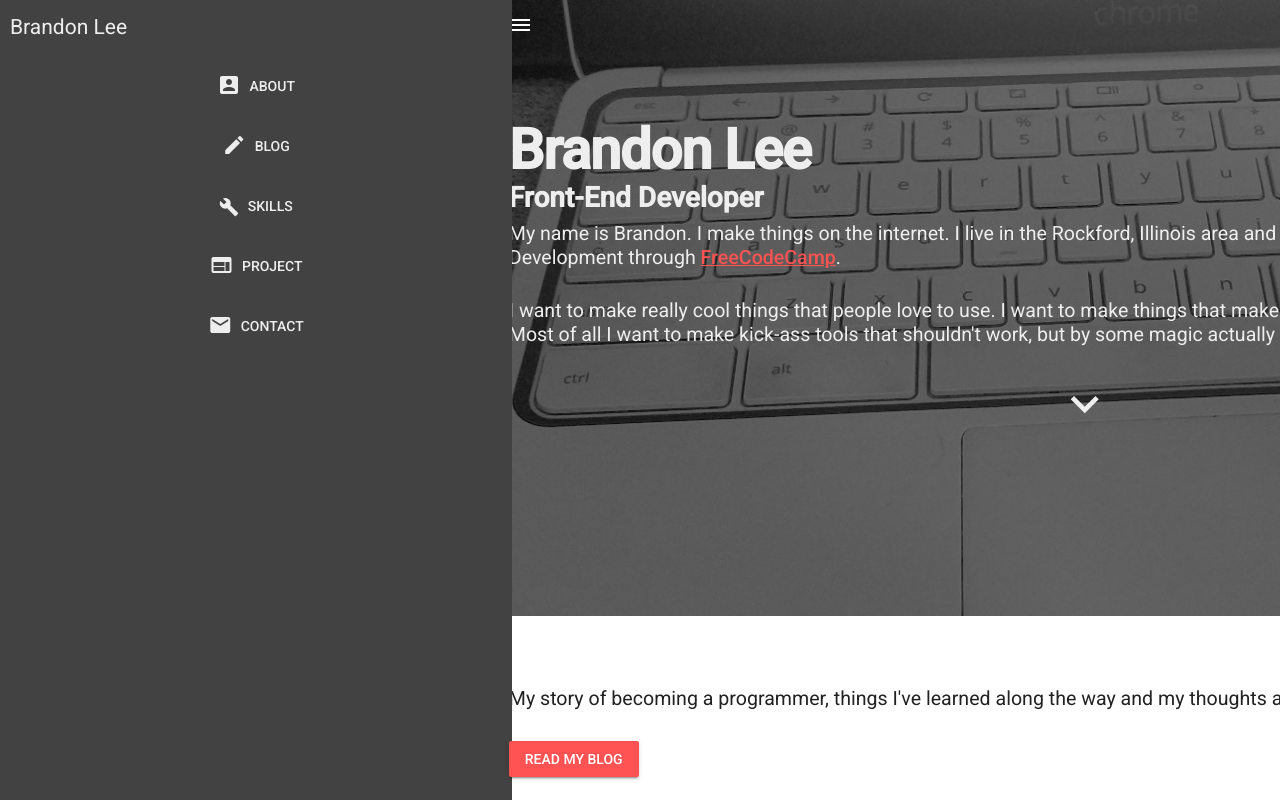
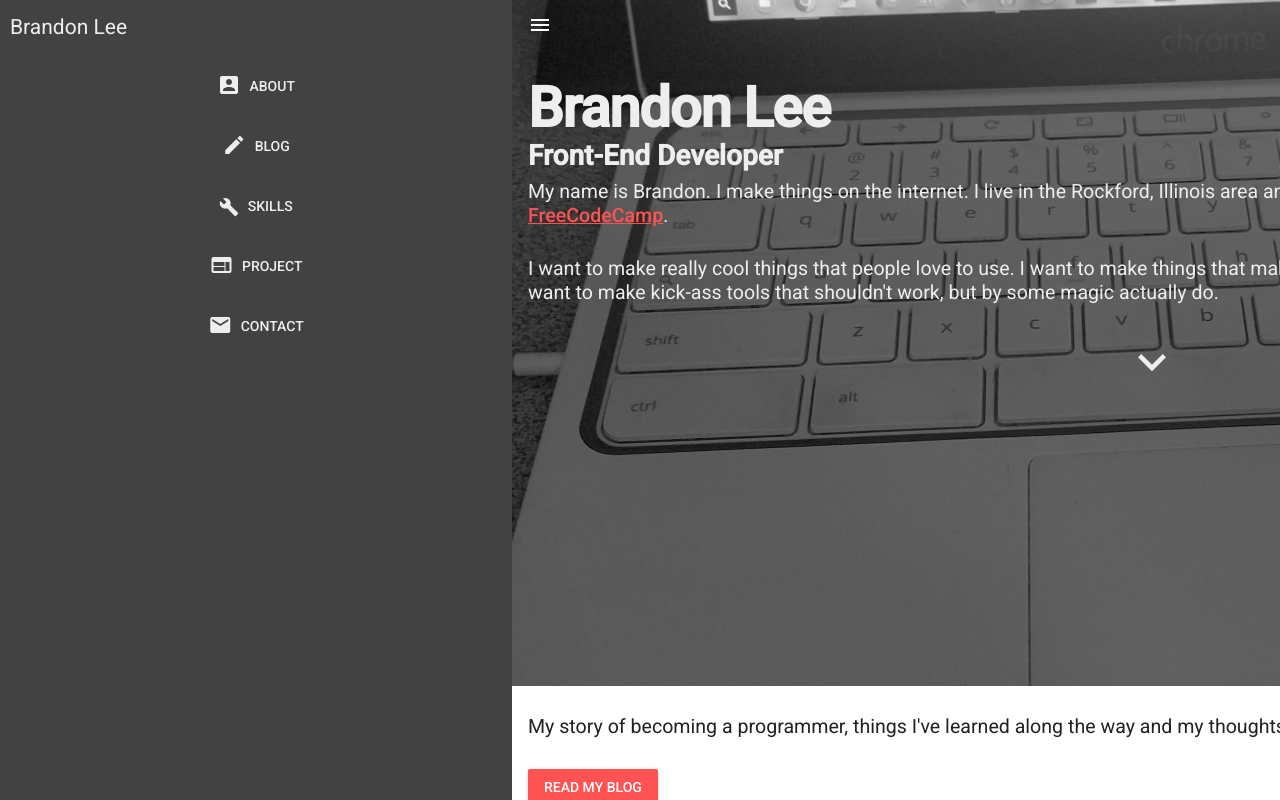
Before and after one commit to brandonlee781/branlee.me-homepage, a plain HTML site: page index.html in a window 1280 px wide. Both pictures are taken after a click on the icon "menu". Shown: the top 800 px of the page. Drawn offline with nearby package versions, Linux system fonts and the light colour scheme.

Commit message:
changed menu animation from mostly css to mostly jquery

```diff
--- a/css/style.scss
+++ b/css/style.scss
@@ -1,32 +1,28 @@
 @import 'normalize/import-now';
 @import 'colorpalette';
-$nav-size: 40%;
-$body-size: 100% - $nav-size;
+$nav-width: 40%;
+$wrapper-width: 100% - $nav-width;
 
 * {
   font-family: "Roboto",sans-serif;
-  box-styling: border-box;
 }
 body {
   overflow-x: hidden;
-  width: 100vw;
-  height: 100vh;
 }
 nav {
   display: flex;
+  display: none;
   flex-flow: column nowrap;
   position: fixed;
   overflow: auto;
-  top: 0;
-  right: 100%;
-  width: $nav-size;
+  width: $nav-width;
   height: 100%;
   background-color: #424242;
-  -webkit-transition: all .5s ease;
-  -moz-transition: all .5s ease;
-  -ms-transition: all .5s ease;
-  -o-transition: all .5s ease;
-  transition: all .5s ease;
+  // -webkit-transition: all .5s ease;
+  // -moz-transition: all .5s ease;
+  // -ms-transition: all .5s ease;
+  // -o-transition: all .5s ease;
+  // transition: all .5s ease;
   h2 {
     margin: 3px 5px 5px 10px;
     color: #eee;
@@ -51,33 +47,25 @@ nav {
     }
   }
 }
-body.show_sidebar nav {right: $body-size;}
-body.show_sidebar .wrapper {
-  margin-left: $nav-size - 1.5%;
-  width: $body-size;
+//---------   animation classes   -------------------
+.open-drawer {
+  display: flex;
 }
+.move-wrap {
+  margin-left: $nav-width;
+}
+//----------
 .wrapper {
   width: 100%;
-  min-width: 100%;
-  min-height: 100%;
-  -webkit-transition: all .5s ease;
-  -moz-transition: all .5s ease;
-  -ms-transition: all .5s ease;
-  -o-transition: all .5s ease;
-  transition: all .5s ease;
-  box-shadow: 0 10px 20px rgba(0,0,0,0.19), 0 6px 6px rgba(0,0,0,0.23);
   header{
     position: fixed;
     top: 0;
-    width: 100%;
     display:flex;
     flex-direction: column;
     justify-content: center;
     align-content: center;
     align-item: center;
     height: 3.5em;
-    //background-color:$primary-color500;
-    //box-shadow: 0 3px 6px rgba(0,0,0,0.16), 0 3px 6px rgba(0,0,0,0.23);
     i {
       cursor: pointer;
       display: inline-block;
@@ -87,14 +75,15 @@ body.show_sidebar .wrapper {
     }
   }
   main {
-    width: 90vw;
+    width: 100%;
+    .about,.blog,.skills,.project,.contact {
+      padding: 0 16px;
+    }
     .about {
       display: flex;
       flex-direction: column;
-      width: 100%;
-      height: 30em;
-      padding: 7em 16px;
-      overflow-x: visible;
+      height: 45em;
+      padding-top: 4em;
       background: url(../img/heroimage.jpg) #d9d9d9 fixed no-repeat;
       background-size: 2000px;
       background-position: 50% 40%;
@@ -123,10 +112,7 @@ body.show_sidebar .wrapper {
       }
     }
     .blog {
-      width: 100%;
       height: 14em;
-      padding: 3em 16px;
-      overflow-x: visible;
       p {
         font-size: 1.4em;
       }
@@ -136,21 +122,19 @@ body.show_sidebar .wrapper {
       flex-direction: row;
       flex-wrap: wrap;
       justify-content: space-around;
-      width: 100%;
-      height: 35em;
-      padding: 3em 16px;
+      height: 40em;
       background-color: #424242;
       h2 {
         font-size: 2em;
         color: #eee;
       }
       img {
-        width: 20%;
-        height: 20vw;
+        width: 64px;
+        height: 64px;
         padding: 1.5em;
         &:hover {
-          width: 25%;
-          height: 25vw;
+          width: 96px;
+          height: 96px;
           padding: 0.8em;
           background-color: rgba(255,255,255,0.6);
           -webkit-transition: all .5s ease;
@@ -163,6 +147,5 @@ body.show_sidebar .wrapper {
     }
   }
   footer {
-
   }
 }
--- a/js/scripts.js
+++ b/js/scripts.js
@@ -1,6 +1,8 @@
 $(".menu-button").click(function(){
-  $("body").toggleClass("show_sidebar");
+  $("nav").toggleClass("open-drawer");
+  $(".wrapper").toggleClass("move-wrap");
 });
-$("nav button").click(function(){
-  $("body").toggleClass("show_sidebar");
+$("nav a").click(function(){
+  $("nav").toggleClass("open-drawer");
+  $(".wrapper").toggleClass("move-wrap");
 });
```
Also changed, not shown: css/style.css, 1 other file.
